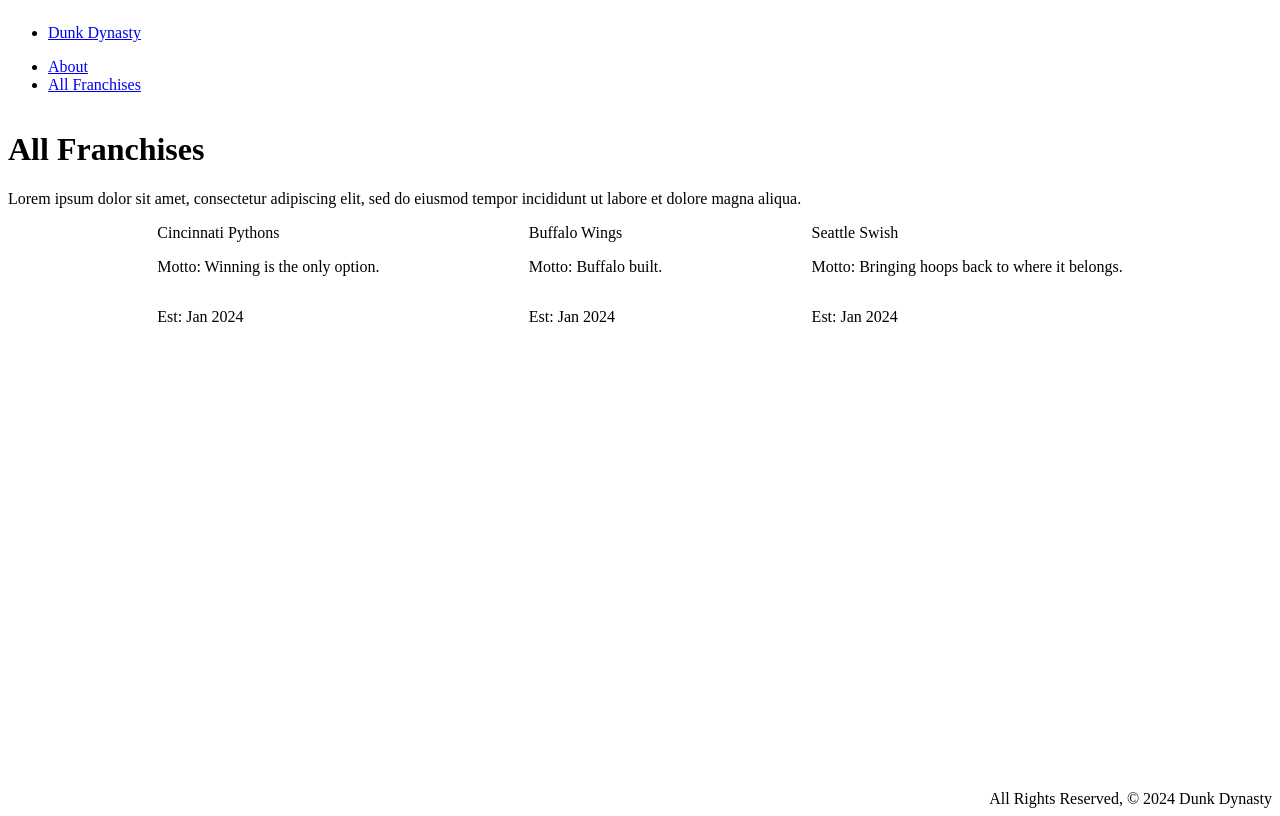
After one commit to zachkurfirst/dunk-dynasty, a Django app: page /franchises/ in a window 1280 px wide. The commit adds this page. Run offline with Django 5.2, Linux system fonts and the light colour scheme.

Commit message:
render franchises with dummy data to index page

```diff
--- a/main_app/static/css/style.css
+++ b/main_app/static/css/style.css
@@ -12,3 +12,17 @@ footer {
   padding-top: 0;
   text-align: right;
 }
+
+.container {
+  display: flex;
+  flex-direction: row;
+  justify-content: space-evenly;
+  /* align-items: flex-start;
+  align-content: flex-start; */
+  flex-wrap: wrap;
+}
+
+.card {
+  display: flex;
+  flex-direction: column;
+}
--- a/main_app/templates/base.html
+++ b/main_app/templates/base.html
@@ -20,6 +20,7 @@
           </ul>
           <ul>
             <li><a href="/about">About</a></li>
+            <li><a href="/franchises">All Franchises</a></li>
           </ul>
         </div>
       </nav>
--- /dev/null
+++ b/main_app/templates/franchises/index.html
@@ -0,0 +1,18 @@
+{% extends 'base.html' %} {% block content %}
+
+<h1>All Franchises</h1>
+<p>
+  Lorem ipsum dolor sit amet, consectetur adipiscing elit, sed do eiusmod tempor
+  incididunt ut labore et dolore magna aliqua.
+</p>
+
+<div class="container">
+  {% for franchise in franchises %}
+  <div class="card">
+    <span>{{ franchise.city }} {{ franchise.name }}</span>
+    <p>Motto: {{ franchise.motto }}</p>
+    <p>Est: {{ franchise.established }}</p>
+  </div>
+  {% endfor %}
+</div>
+{% endblock %}
--- a/main_app/urls.py
+++ b/main_app/urls.py
@@ -4,4 +4,5 @@ from . import views
 urlpatterns = [
     path('', views.home, name='home'),
     path('about/', views.about, name='about'),
+    path('franchises/', views.franchises_index, name='franchises_index'),
 ]
--- a/main_app/views.py
+++ b/main_app/views.py
@@ -1,4 +1,19 @@
 from django.shortcuts import render
+
+franchises = [
+    {'city': 'Cincinnati',
+     'name': 'Pythons',
+     'motto': 'Winning is the only option.',
+     'established': 'Jan 2024'},
+     {'city': 'Buffalo',
+     'name': 'Wings',
+     'motto': 'Buffalo built.',
+     'established': 'Jan 2024'},
+     {'city': 'Seattle',
+      'name': 'Swish',
+      'motto': 'Bringing hoops back to where it belongs.',
+      'established': 'Jan 2024'},
+]
 
 # Create your views here.
 
@@ -9,3 +24,9 @@ def home(request):
 # ABOUT VIEW
 def about(request):
     return render(request, 'about.html')
+
+# FRANCHISES INDEX
+def franchises_index(request):
+    return render(request, 'franchises/index.html', {
+        'franchises': franchises
+    })
```
